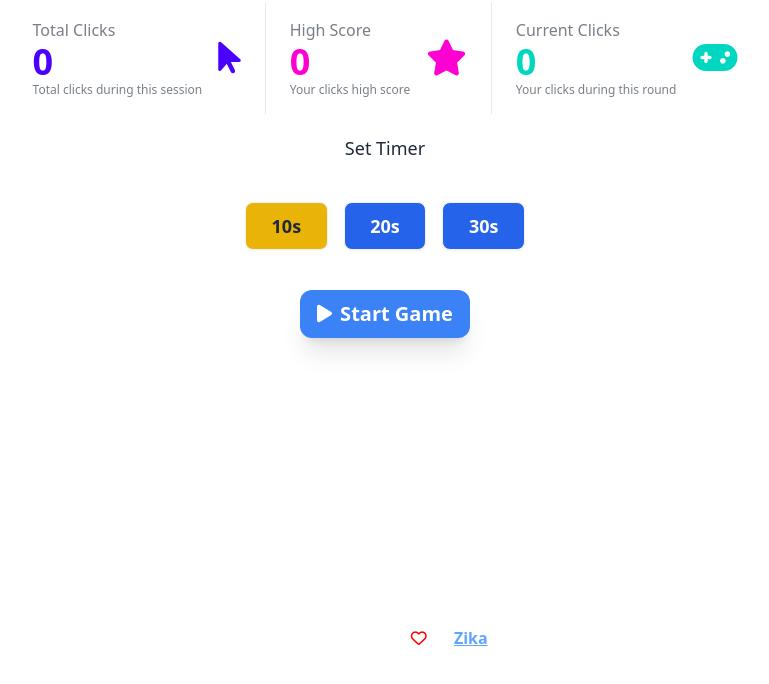
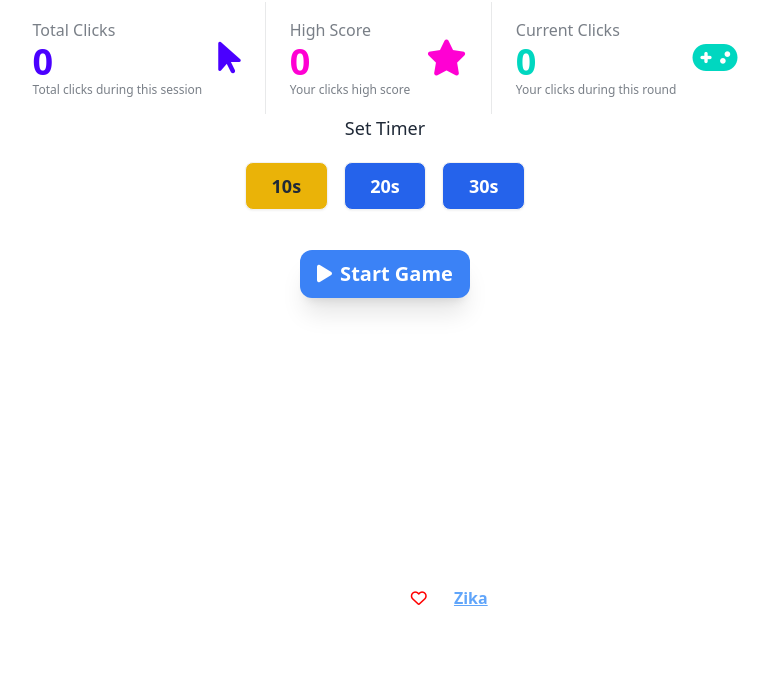
Before and after one commit to ZikaCodez/FollowTheBlock, a plain HTML site: page index.html in a window 1280 px wide. Shown: the part 98-782 px from the top of the page, without its empty margins (255-1024 px from the left). Drawn offline with nearby package versions, Linux system fonts and the light colour scheme.

Commit message:
Enhance button styles and adjust timer section layout in index.html

```diff
--- a/index.html
+++ b/index.html
@@ -18,7 +18,7 @@
             <p class="text-center text-2xl mt-6">You clicked <span id="clicksCount" class="text-blue-300"></span> times</p>
             <div class="modal-action flex justify-center">
             <form method="dialog">
-                <button class="btn text-lg">Hurray!</button>
+                <button class="btn text-lg btn-primary">Hurray!</button>
             </form>
             </div>
         </div>
@@ -55,8 +55,8 @@
                 </div>
             </div>
         </div>
-        <p class="m-5 text-center text-lg">Set Timer</p>
-        <div class="mt-3 grid grid-cols-3 w-full p-5 md:w-1/2 lg:w-1/4 mx-auto gap-4" id="timers">
+        <p class="text-center text-lg">Set Timer</p>
+        <div class="grid grid-cols-3 w-full p-5 md:w-1/2 lg:w-1/4 mx-auto gap-4" id="timers">
             <button class="btn bg-yellow-500 text-gray-800 hover:bg-yellow-600 text-lg timer" onclick="setTimer(this, 10)">10s</button>
             <button class="btn bg-blue-600 text-white text-lg timer" onclick="setTimer(this, 20)">20s</button>
             <button class="btn bg-blue-600 text-white text-lg timer" onclick="setTimer(this, 30)">30s</button>
```
